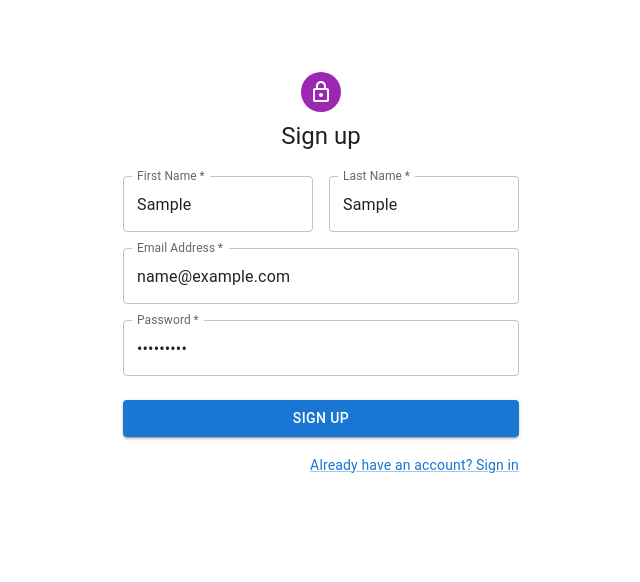
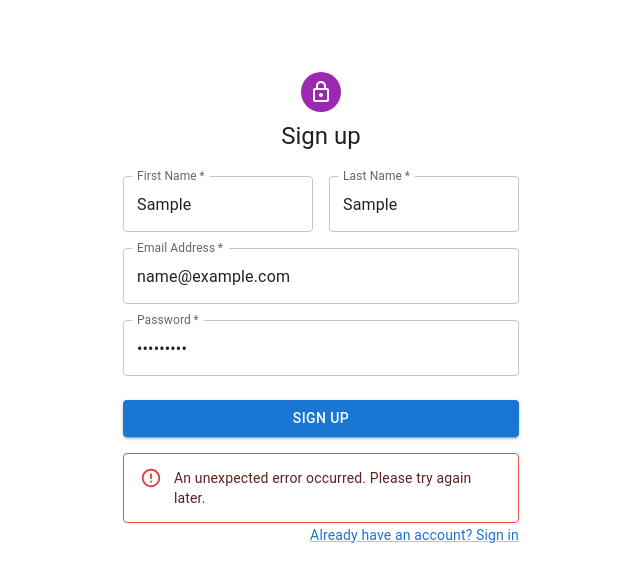
Before and after one commit to EmilyRothrock/AscendMetrics, a React (Vite) app in the folder client/: page /signup in a window 1280 px wide. Both pictures are taken after typing "Sample", "Sample", "name@example.com", "Sample123" into the empty fields and a click on the button "SIGN UP". Shown: the top 582 px of the page, without its empty margins (319-959 px from the left). Built offline with nearby package versions, Linux system fonts and the light colour scheme; no server answers.

Commit message:
fixed redundant user creation and created alert for successful/errorful registration

```diff
--- a/client/src/components/SignupPage.tsx
+++ b/client/src/components/SignupPage.tsx
@@ -1,3 +1,4 @@
+import React, { useState } from 'react';
 import api from '../services/api';
 import Avatar from '@mui/material/Avatar';
 import Button from '@mui/material/Button';
@@ -6,11 +7,15 @@ import TextField from '@mui/material/TextField';
 import Link from '@mui/material/Link';
 import Grid from '@mui/material/Grid';
 import Box from '@mui/material/Box';
+import Alert from '@mui/material/Alert';
 import LockOutlinedIcon from '@mui/icons-material/LockOutlined';
 import Typography from '@mui/material/Typography';
 import Container from '@mui/material/Container';
 
 export default function SignUp() {
+    const [alert, setAlert] = useState({ visible: false, severity: 'success', message: '' });
+    // TODO: fix issues with severity and alert component... stupid TS
+
     // TODO: consider refactoring this function's redundancies with SINGIN to a helper...
     const handleSubmit = (event: React.FormEvent<HTMLFormElement>) => {
         event.preventDefault();
@@ -22,12 +27,27 @@ export default function SignUp() {
             password: data.get('password')
         })
         .then(function (response) {
-            console.log(response);
+            setAlert({
+                visible: true,
+                severity: response.data.severity,
+                message: response.data.message
+            });
         })
         .catch(function (error) {
-            console.log(error);
+            if (error.response && error.response.data && error.response.data.message) {
+                setAlert({
+                    visible: true,
+                    severity: 'error',
+                    message: error.response.data.message
+                });
+            } else {
+                setAlert({
+                    visible: true,
+                    severity: 'error',
+                    message: 'An unexpected error occurred. Please try again later.'
+                });
+            }
         });
-        console.log("I just tried to signup...");
     };
 
   return (
@@ -100,13 +120,23 @@ export default function SignUp() {
         >
             Sign Up
         </Button>
-        <Grid container justifyContent="flex-end">
+        {alert.visible && (
+            <Alert variant="outlined" severity={alert.severity}>
+                {alert.message}
+                {alert.severity === 'success' && (
+                    <Link href="/signin" variant="body2" sx={{ marginLeft: 1 }}>
+                        Sign in
+                    </Link>
+                )}
+            </Alert>
+        )}
+        {alert.severity != "success" && (<Grid container justifyContent="flex-end">
             <Grid item>
             <Link href="/signin" variant="body2">
                 Already have an account? Sign in
             </Link>
             </Grid>
-        </Grid>
+        </Grid>)}
         </Box>
     </Box>
     </Container>
```
Also changed, not shown: 2 other files (tests, documents, lock files or other folders).
